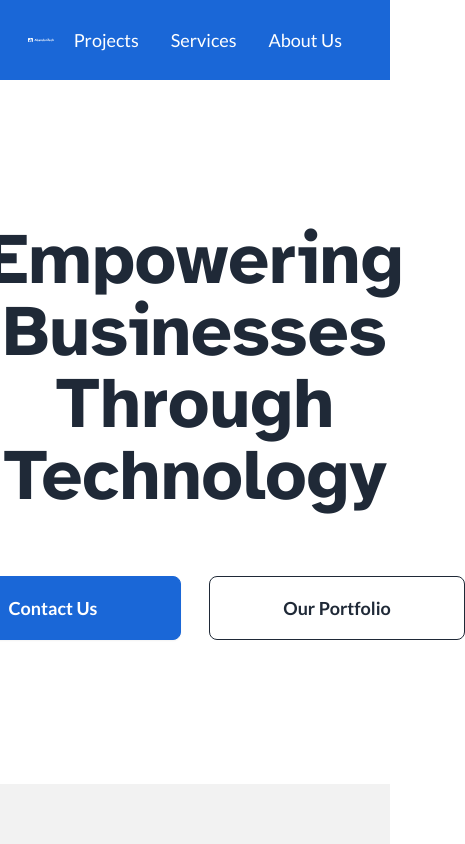
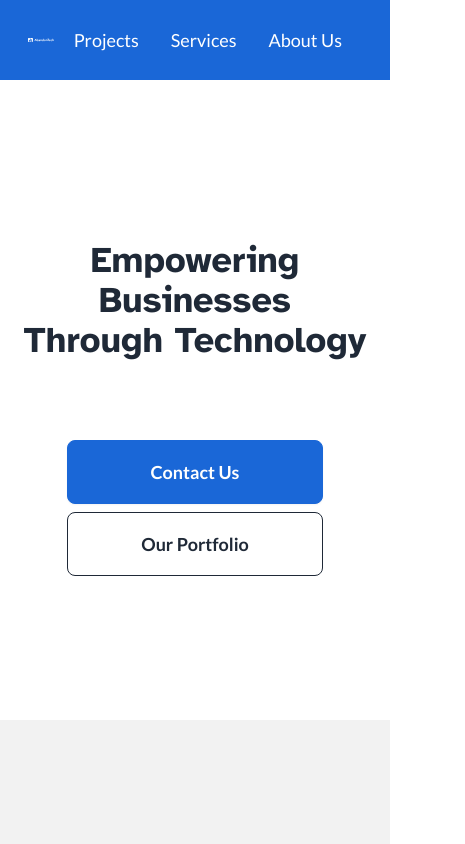
Before and after one commit to AbandonTech/abandontechsite, a Nuxt app: page / in a window 390 px wide. Shown: the top 844 px of the page, 465 px wide, since content can reach past the window. Built offline with nearby package versions, Linux system fonts and the light colour scheme.

Commit message:
make HeroBanner mobile responsive

```diff
--- a/components/HeroBanner.vue
+++ b/components/HeroBanner.vue
@@ -1,14 +1,14 @@
 <template>
     <div class="flex justify-center py-36">
         <div>
-            <div class="text-base-content text-center text-7xl">
+            <div class="text-base-content text-center text-4xl p-4 lg:text-7xl">
                 <h1 v-if="debug" class="-rotate-2">&#60;!-- <span class="underline underline-offset-8 decoration-wavy decoration-[5px] decoration-amber-300">TODO:</span> Write a Good Slogan --&#62;</h1>
                 <template v-else>
                     <h1>Empowering Businesses</h1>
                     <h1>Through Technology</h1>
                 </template>
             </div>
-            <div class="flex gap-7 justify-center mt-16">
+            <div class="flex flex-col lg:flex-row gap-2 lg:gap-7 items-center justify-center mt-16">
                 <button type="button" class="btn btn-lg btn-wide btn-primary" @click="scrollToFooter">Contact Us</button>
                 <NuxtLink to="/projects"><button type="button" class="btn btn-lg btn-wide btn-outline">Our Portfolio</button></NuxtLink>
             </div>
```
